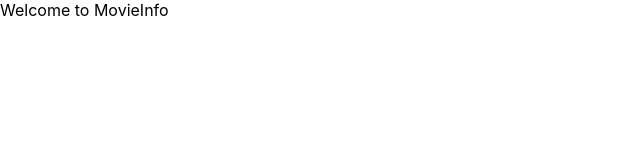
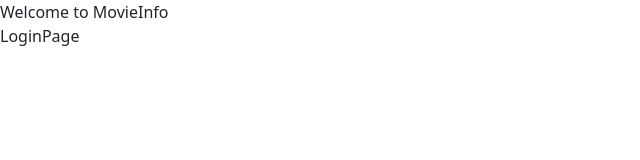
Before and after one commit to avinash-89/wiki-movies, a React (Create React App) app in the folder wiki-movies/: page / in a window 1280 px wide. Shown: the top 160 px of the page, without its empty margins (0-640 px from the left). Built offline with nearby package versions, Linux system fonts and the light colour scheme.

Commit message:
added bootstrap to repo

```diff
--- a/wiki-movies/package.json
+++ b/wiki-movies/package.json
@@ -6,6 +6,7 @@
     "@testing-library/jest-dom": "^5.16.5",
     "@testing-library/react": "^13.4.0",
     "@testing-library/user-event": "^13.5.0",
+    "bootstrap": "^5.2.3",
     "react": "^18.2.0",
     "react-dom": "^18.2.0",
     "react-scripts": "5.0.1",
--- a/wiki-movies/src/App.js
+++ b/wiki-movies/src/App.js
@@ -1,7 +1,11 @@
+import LoginPage from "./Components/LoginPage";
 
 function App() {
   return (
+    <>
    <div>Welcome to MovieInfo</div>
+   <LoginPage/>
+   </>
   );
 }
 
--- /dev/null
+++ b/wiki-movies/src/Components/LoginPage/index.js
@@ -0,0 +1,9 @@
+import React from 'react'
+
+const LoginPage = () => {
+  return (
+    <div>LoginPage</div>
+  )
+}
+
+export default LoginPage
--- a/wiki-movies/src/index.js
+++ b/wiki-movies/src/index.js
@@ -3,6 +3,7 @@
 import './index.css';
 import App from './App';
 import reportWebVitals from './reportWebVitals';
+import 'bootstrap/dist/css/bootstrap.min.css';
 
 const root = ReactDOM.createRoot(document.getElementById('root'));
 root.render(
```
Also changed, not shown: 1 other file (tests, documents, lock files or other folders).
